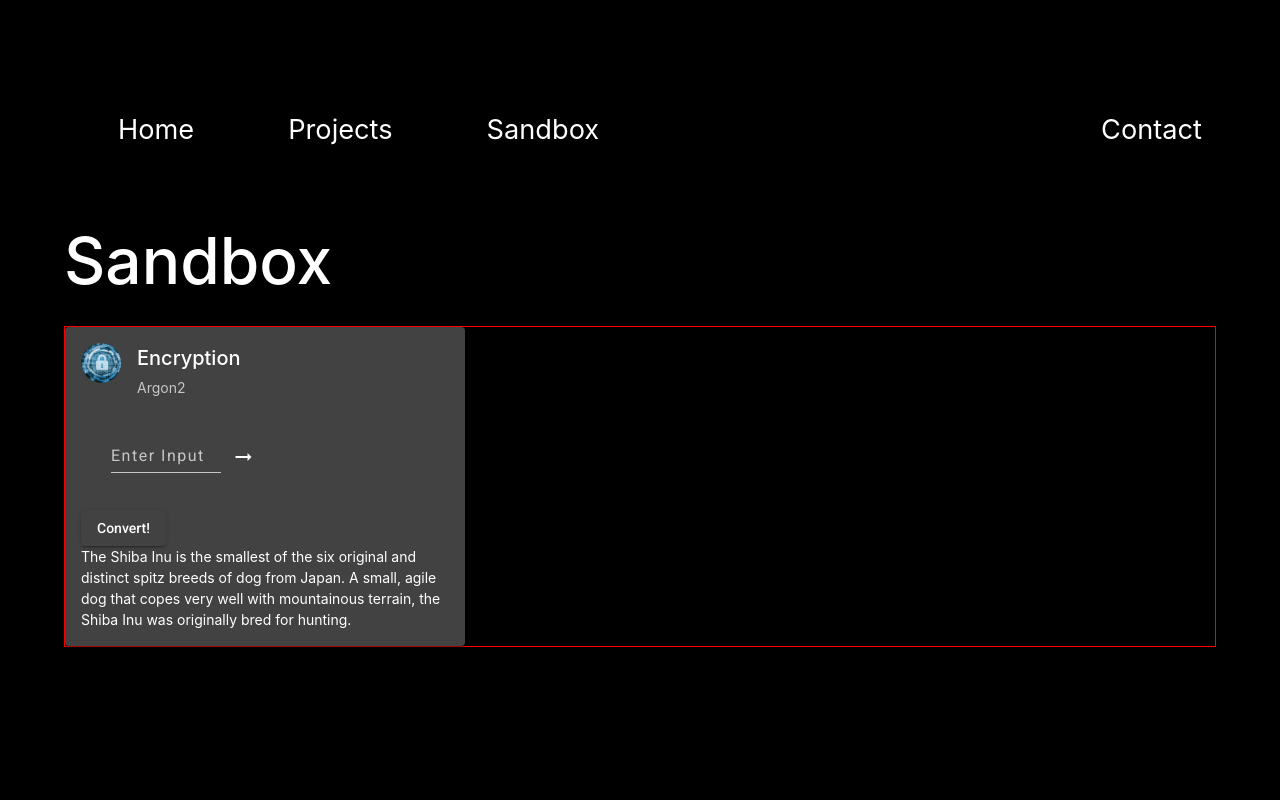
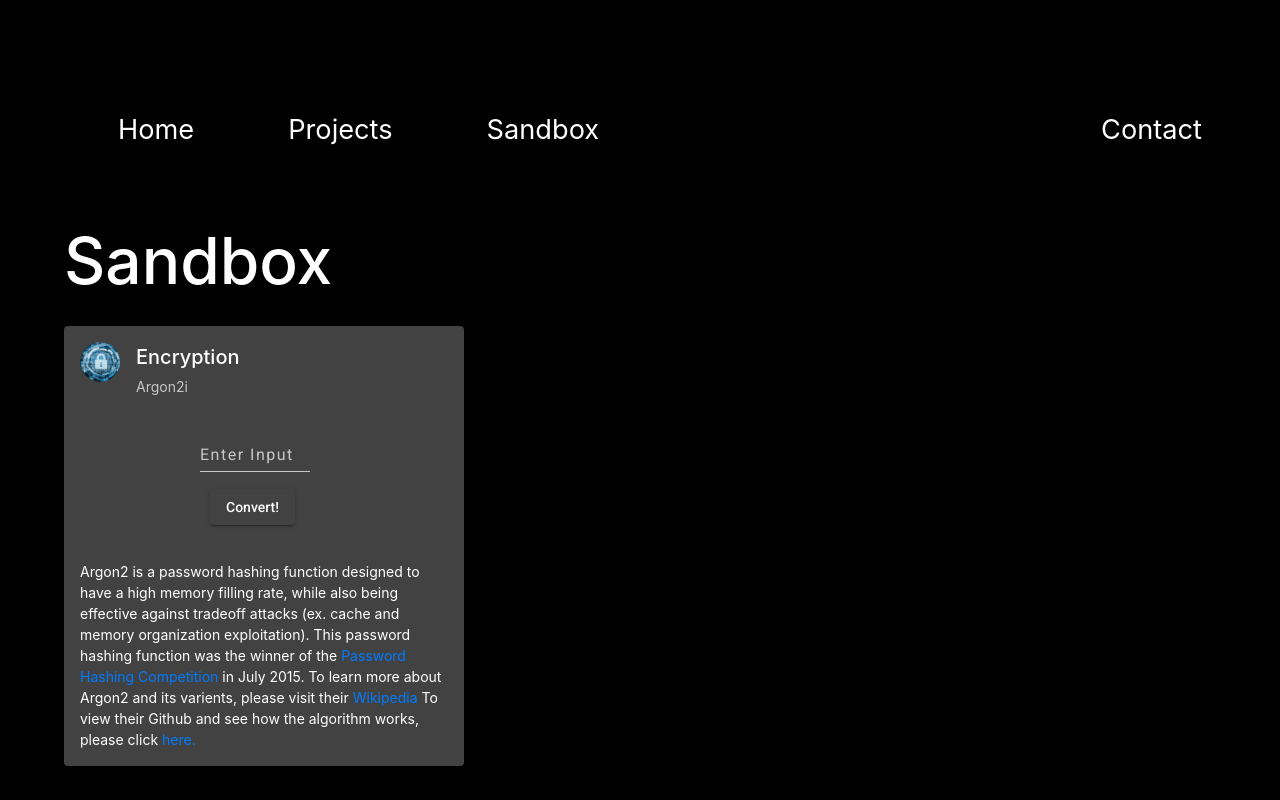
Before and after one commit to WilliamAuCS/Portfolio-v2, an Angular app in the folder williamaucs-com/: page /sandbox in a window 1280 px wide. Built offline with nearby package versions, Linux system fonts and the light colour scheme.

Commit message:
Added Argon2i encryption example

```diff
--- a/williamaucs-com/src/app/modules/sandbox/sandbox.component.css
+++ b/williamaucs-com/src/app/modules/sandbox/sandbox.component.css
@@ -1,7 +1,7 @@
 .sandbox-container {
     color: white;
     margin: 2% 5% 0 5%;
-    border: 1px solid red;
+    /* border: 1px solid red; */
 }
 
 .page-header {
@@ -19,8 +19,11 @@
     background-size: cover;
 }
 
-.arrow-icon {
-    position: relative;
-    top: 8px;
-    left: 10px;
+.form-button {
+    left: 130px;
+    bottom: 20px;
 }
+
+p a {
+    text-decoration: none;
+}
--- a/williamaucs-com/src/app/modules/sandbox/sandbox.component.html
+++ b/williamaucs-com/src/app/modules/sandbox/sandbox.component.html
@@ -5,31 +5,33 @@
             <mat-card-header>
                 <div mat-card-avatar class="encryption-image"></div>
                 <mat-card-title>Encryption</mat-card-title>
-                <mat-card-subtitle>Argon2</mat-card-subtitle>
+                <mat-card-subtitle>Argon2i</mat-card-subtitle>
             </mat-card-header>
             <p>
                 <!-- Adding spacing -->
-                <span style="padding-left: 30px;"></span>
+                <span style="padding-left: 120px;"></span>
                 <!-- Input form field -->
                 <mat-form-field style="width: 30%;" appearance="standard">
                     <mat-label>Enter Input</mat-label>
                     <input matInput placeholder="Enter string" type="text" [formControl]="userInput_argon2">
                 </mat-form-field>
 
-                <!-- Arrow icon -->
-                <mat-icon class="arrow-icon">arrow_right_alt</mat-icon>
-
-                <!-- Adding spacing -->
-                <span style="padding-left: 30px;"></span>
-
-                {{this.userInput_argon2.value}}
             </p>
-            <button mat-raised-button (click)="encryptToArgon" class="form-button">Convert!</button>
+            <button mat-raised-button (click)="encryptToArgon()" class="form-button">Convert!</button>
+            <p style="overflow: auto; word-wrap: break-word;">
+                {{this.toArgonResult}}
+            </p>
             <mat-card-content>
                 <p>
-                    The Shiba Inu is the smallest of the six original and distinct spitz breeds of dog from Japan.
-                    A small, agile dog that copes very well with mountainous terrain, the Shiba Inu was originally
-                    bred for hunting.
+                    Argon2 is a password hashing function designed to have a high memory filling
+                    rate, while also being effective against tradeoff attacks (ex. cache and memory
+                    organization exploitation). This password hashing function was the winner of the
+                    <a href="https://en.wikipedia.org/wiki/Password_Hashing_Competition" target="_blank">
+                    Password Hashing Competition</a>
+                    in July 2015. To learn more about Argon2 and its varients, please visit their
+                    <a href="https://en.wikipedia.org/wiki/Argon2" target="_blank">Wikipedia</a>
+                    To view their Github and see how the algorithm works, please click
+                    <a href="https://github.com/P-H-C/phc-winner-argon2" target="_blank">here.</a>
                 </p>
             </mat-card-content>
         </mat-card>
--- a/williamaucs-com/src/app/modules/sandbox/sandbox.component.ts
+++ b/williamaucs-com/src/app/modules/sandbox/sandbox.component.ts
@@ -23,10 +23,12 @@ export class SandboxComponent implements OnInit {
   }
 
   encryptToArgon() {
-    this.http.post<{ result: string }>(this._toArgonUrl, this.userInput_argon2)
+    console.log(this.userInput_argon2.value)
+    this.http.post<{ result: string }>(this._toArgonUrl, {text: this.userInput_argon2.value})
     .subscribe(
       res => { this.toArgonResult = res.result; },
-      err => {
+      err =>
+      {
         console.error(err);
         this.toArgonResult = "An error has occured";
       }
```
